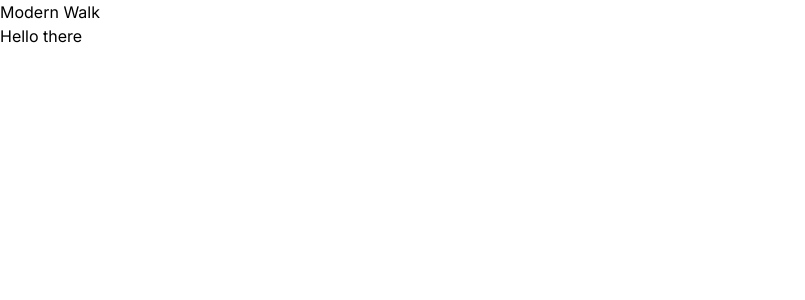
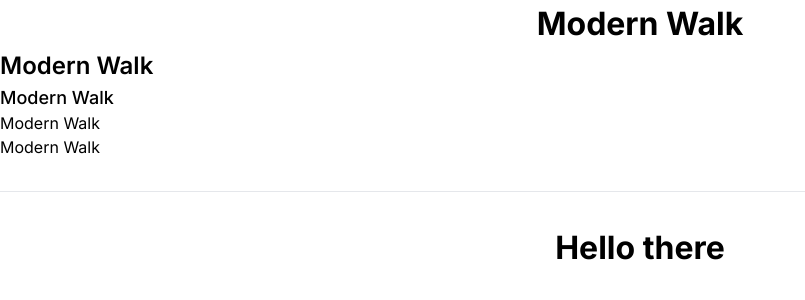
Before and after one commit to LokoGod/technical_assessment-FE, a Next.js app in the folder client/: page / in a window 1280 px wide. Shown: the top 300 px of the page, without its empty margins (0-805 px from the left). Built offline with nearby package versions, Linux system fonts and the light colour scheme.

Commit message:
predefining CSS variables

```diff
--- a/client/src/components/Navbar.tsx
+++ b/client/src/components/Navbar.tsx
@@ -2,6 +2,12 @@ export default function Navbar() {
     return (
         <div>
             <h1>Modern Walk</h1>
+            <h2>Modern Walk</h2>
+            <h3>Modern Walk</h3>
+            <h4>Modern Walk</h4>
+            <h5>Modern Walk</h5>
+
+            <hr className="h-px my-8 bg-gray-200 border-0 dark:bg-gray-700"></hr>
         </div>
     )
 };
--- a/client/src/styles/globals.css
+++ b/client/src/styles/globals.css
@@ -1,3 +1,19 @@
 @tailwind base;
 @tailwind components;
 @tailwind utilities;
+
+h1 {
+  font-size: xx-large;
+  font-weight: 700;
+  text-align: center;
+}
+
+h2 {
+  font-size: x-large;
+  font-weight: 600;
+}
+
+h3 {
+  font-size: large;
+  font-weight: 500;
+}
```
